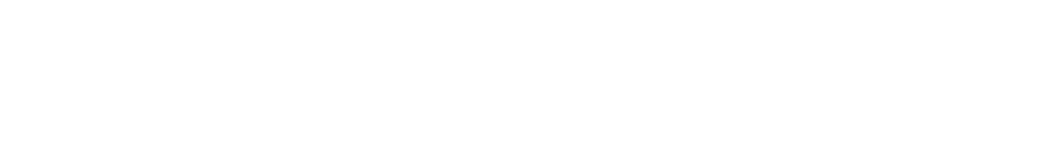
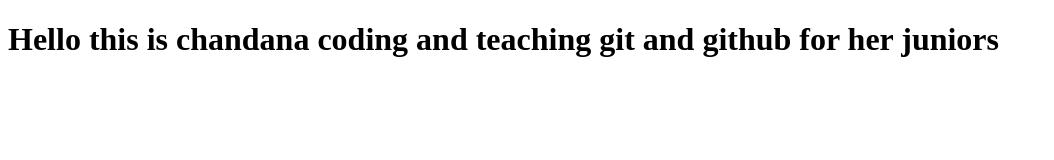
Before and after one commit to Chandana-568/DSA_IN_JS, a plain HTML site: page class_01/index.htm in a window 1280 px wide. Shown: the whole page, without its empty margins (0-1054 px from the left). Drawn offline with Linux system fonts and the light colour scheme.

Commit message:
Add header with greeting message

```diff
--- a/class_01/index.htm
+++ b/class_01/index.htm
@@ -7,6 +7,6 @@
     <script src="script.js"></script>
 </head>
 <body>
-
+    <h1>Hello this is chandana coding and teaching git and github for her juniors</h1>
 </body>
 </html>
```
